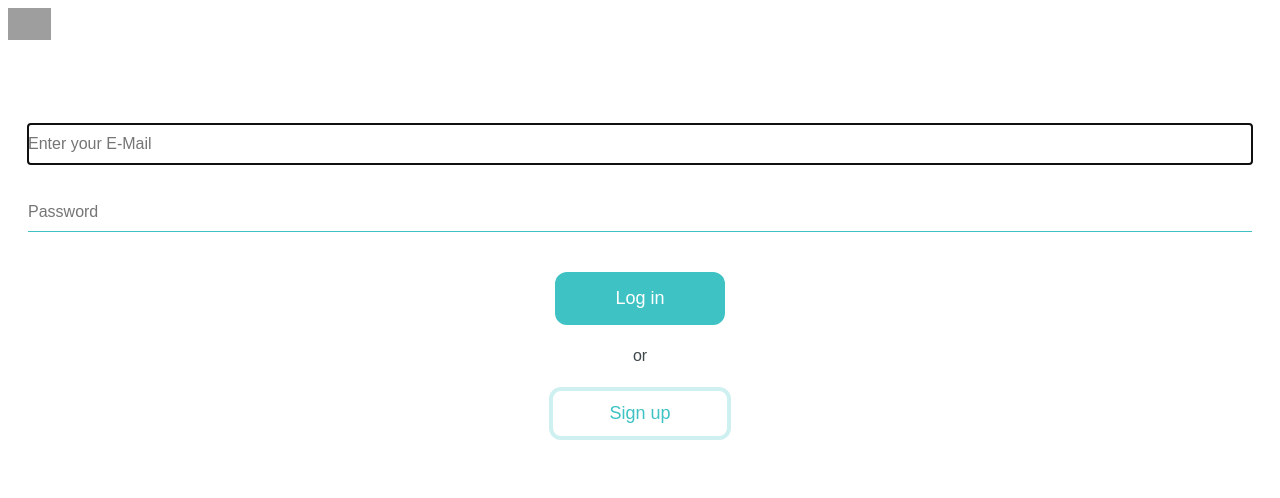
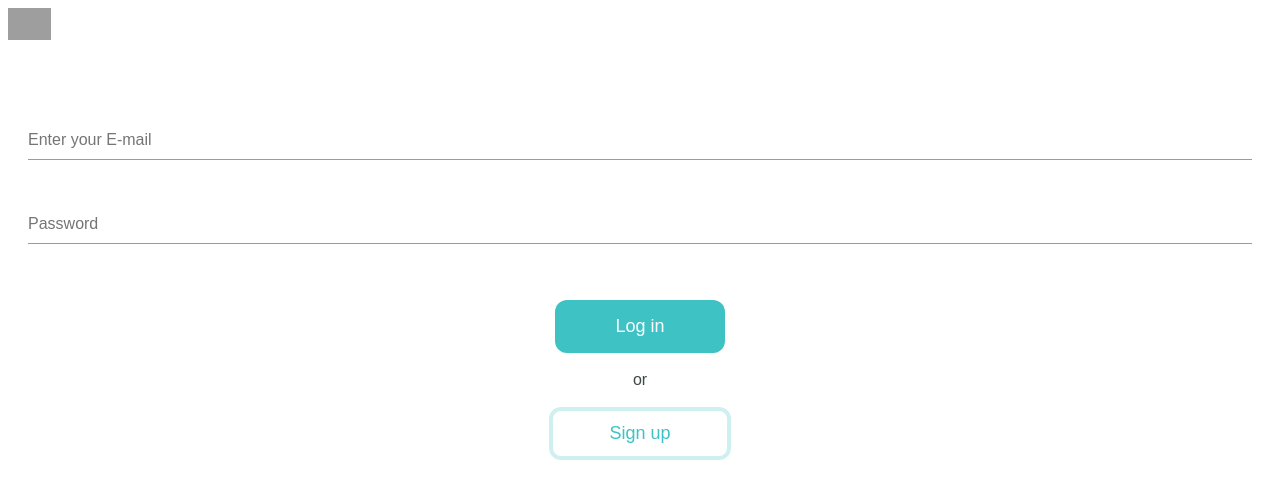
Before and after one commit to nikkypyra/capstone-project, a React (Create React App) app: page /home in a window 1280 px wide. Shown: the top 498 px of the page. Built offline with nearby package versions, Linux system fonts and the light colour scheme; no server answers; grey boxes are pictures that could not be loaded.

Commit message:
Add favicon, fix forms

```diff
--- a/public/index.html
+++ b/public/index.html
@@ -9,7 +9,7 @@
       name="description"
       content="Web site created using create-react-app"
     />
-    <link rel="apple-touch-icon" href="%PUBLIC_URL%/logo192.png" />
+    <link rel="apple-touch-icon" href="%PUBLIC_URL%/apple-touch-icon.png" />
     <!--
       manifest.json provides metadata used when your web app is installed on a
       user's mobile device or desktop. See https://developers.google.com/web/fundamentals/web-app-manifest/
@@ -24,7 +24,7 @@
       work correctly both with client-side routing and a non-root public URL.
       Learn how to configure a non-root public URL by running `npm run build`.
     -->
-    <title>React App</title>
+    <title>pawlog</title>
   </head>
   <body>
     <noscript>You need to enable JavaScript to run this app.</noscript>
--- a/src/pages/Login.js
+++ b/src/pages/Login.js
@@ -20,9 +20,8 @@ export default function Login({ logIn, resetPassword, profile, setProfile }) {
                 ref={register}
                 type="email"
                 name="email"
-                placeholder="Enter your E-Mail"
+                placeholder="Enter your E-mail"
                 required
-                autoFocus
               />
               {errors.email && errors.email.type === 'notFound' && (
                 <Error>{errors.email.message}</Error>
@@ -102,6 +101,7 @@ export default function Login({ logIn, resetPassword, profile, setProfile }) {
   }
 
   function handleReset() {
+    alert('Please check your email for password reset instructions.')
     resetPassword(profile)
   }
 }
@@ -123,12 +123,16 @@ const WrapperStyled = styled.section`
   }
 
   div {
-    margin: 28px 0;
+    margin: 24px 0;
     width: 100%;
   }
 
+  .email {
+    margin-bottom: 44px;
+  }
+
   .login {
-    margin-top: 40px;
+    margin-top: 56px;
     margin-bottom: -8px;
     text-align: center;
     button {
--- a/src/pages/Signup.js
+++ b/src/pages/Signup.js
@@ -34,7 +34,7 @@ export default function SignUp({ setProfile, signUp }) {
           <div className="email">
             <input
               type="text"
-              placeholder="Enter your Email"
+              placeholder="Enter your E-mail"
               name="email"
               ref={register({
                 required: true,
```
Also changed, not shown: public/apple-touch-icon.png (added), 1 other file (tests, documents, lock files or other folders).
